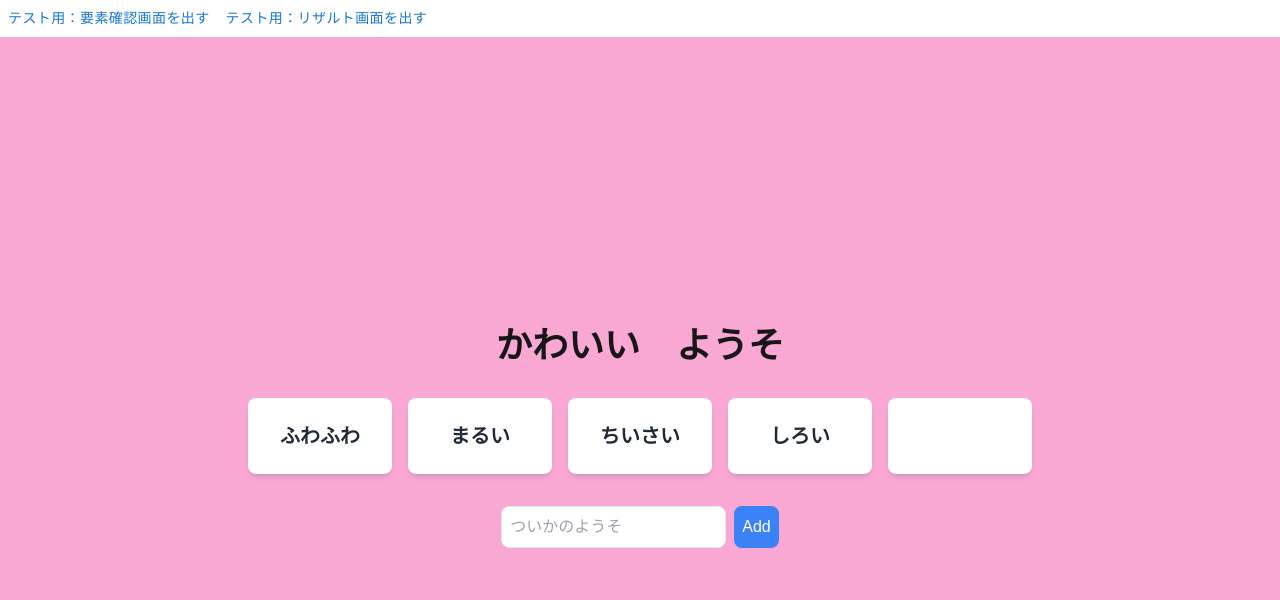
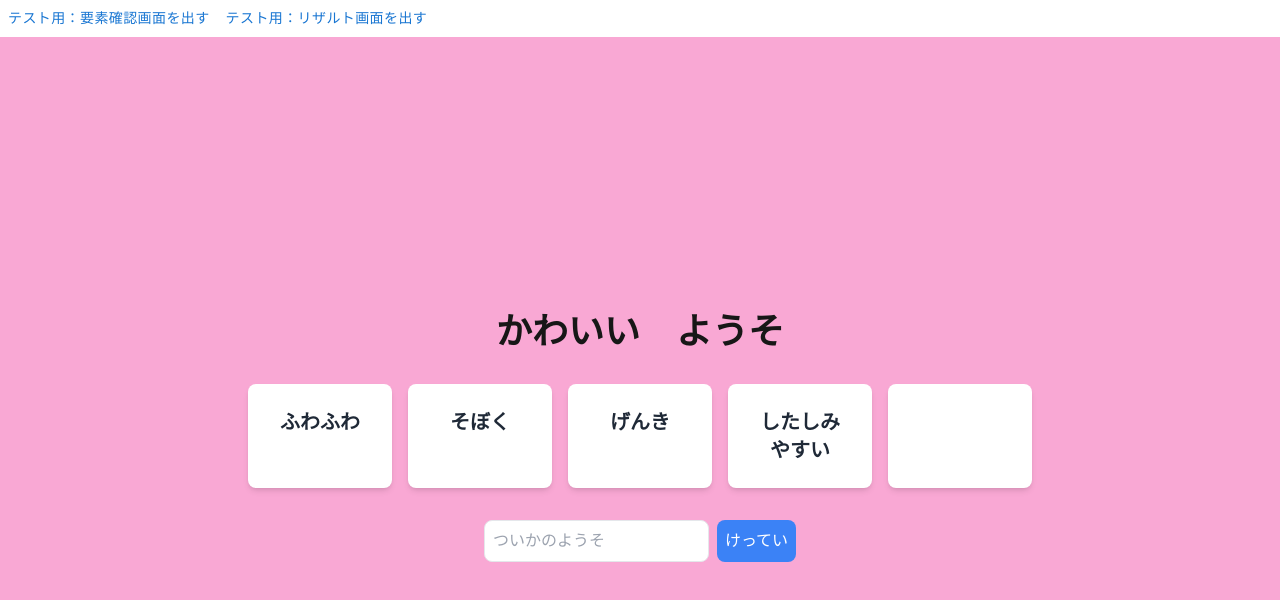
Before and after one commit to Cauchy27/ishinomaki_hack_team_azuma, a Next.js app: page / in a window 1280 px wide. Both pictures are taken after a click on the button "テスト用：要素確認画面を出す". Shown: the top 600 px of the page. Built offline with nearby package versions, Linux system fonts and the light colour scheme.

Commit message:
要素をランダムに選択、入力チェック

```diff
--- a/app/_screen/confirm.tsx
+++ b/app/_screen/confirm.tsx
@@ -3,20 +3,61 @@
 import * as React from 'react';
 import { useState } from 'react';
 
+const wordList :string []= [
+  "ちいさい",
+  "まるい",
+  "おさない",
+  "やわらかい",
+  "ふわふわ",
+  "げんき",
+  "そぼく",
+  "もくもく",
+  "したしみやすい",
+  "ゆるい",
+];
+
 const Confirm = () => {
-  const [words, setWords] = useState<string[]>(["ふわふわ", "まるい", "ちいさい", "しろい", "　"]);
+  const [myWords, setWords] = useState<string[]>([""]);
   const [inputValue, setInputValue] = useState<string>("");
+  const [errorMessage, setErrorMessage] = useState<string>("");
+
+  function getRandomElements<T>(arr: T[], count: number): T[] {
+    // 配列をシャッフルする
+    const shuffled = arr.slice(); // 元の配列をコピー
+    for (let i = shuffled.length - 1; i > 0; i--) {
+        const j = Math.floor(Math.random() * (i + 1));
+        [shuffled[i], shuffled[j]] = [shuffled[j], shuffled[i]]; // 要素を入れ替える
+    }
+
+    // 指定された数の要素を取り出す
+    return shuffled.slice(0, count);
+  }
+
+  function initCard() {
+    let randWords:string[] = getRandomElements(wordList, 4);
+    randWords.push("　");
+    setWords(randWords);
+  }
 
   const handleInputChange = (event: React.ChangeEvent<HTMLInputElement>) => {
     setInputValue(event.target.value);
   };
 
   const handleAddWord = () => {
-    if (inputValue.trim() !== "") {
-      setWords([...words, inputValue]);
+    if (inputValue.trim() == "") {
+      // 未入力
+      setErrorMessage("入力が必要です。");
+    } else {
+      myWords[myWords.length - 1] = inputValue;
       setInputValue("");
+      setErrorMessage("")
+      console.log(myWords);
     }
   };
+
+  React.useEffect(() => {
+    initCard();
+  }, []);
 
   return (
     <div className="min-h-screen flex flex-col justify-center items-center bg-pink-300">
@@ -24,7 +65,7 @@ const Confirm = () => {
       <h1 className="text-4xl font-bold mb-8">かわいい　ようそ</h1>
 
       <div className="flex space-x-4 mb-8">
-        {words.map((word, index) => (
+        {myWords.map((word, index) => (
           <div
             key={index}
             className="bg-white p-6 rounded-lg shadow-md text-center w-36"
@@ -46,9 +87,14 @@ const Confirm = () => {
           onClick={handleAddWord}
           className="bg-blue-500 text-white p-2 rounded-lg hover:bg-blue-600"
         >
-          Add
+          けってい
         </button>
       </div>
+      {errorMessage && (
+          <div className="text-red-500 mt-4">
+            {errorMessage}
+          </div>
+      )}
       </main>
     </div>
 
```
